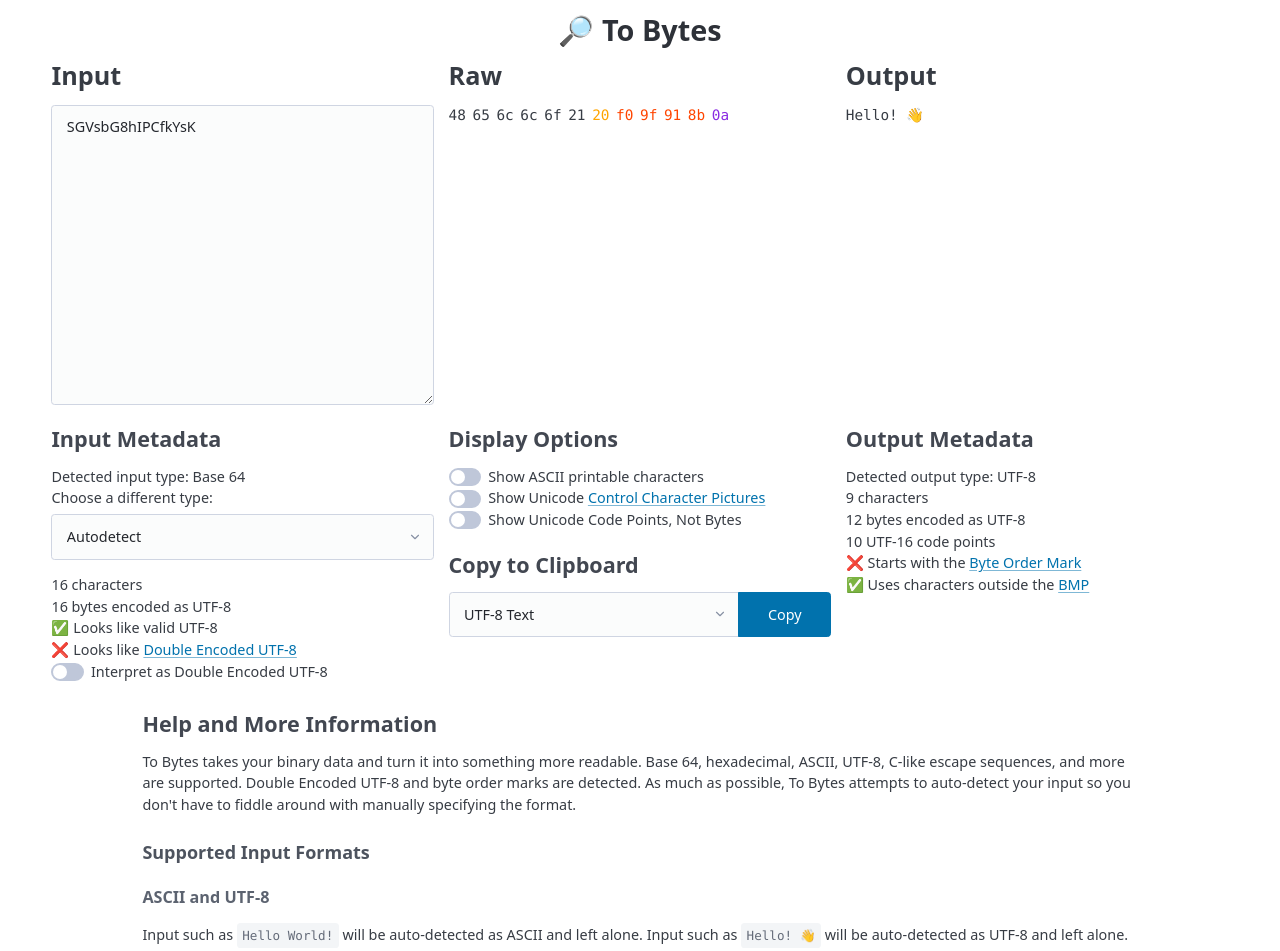
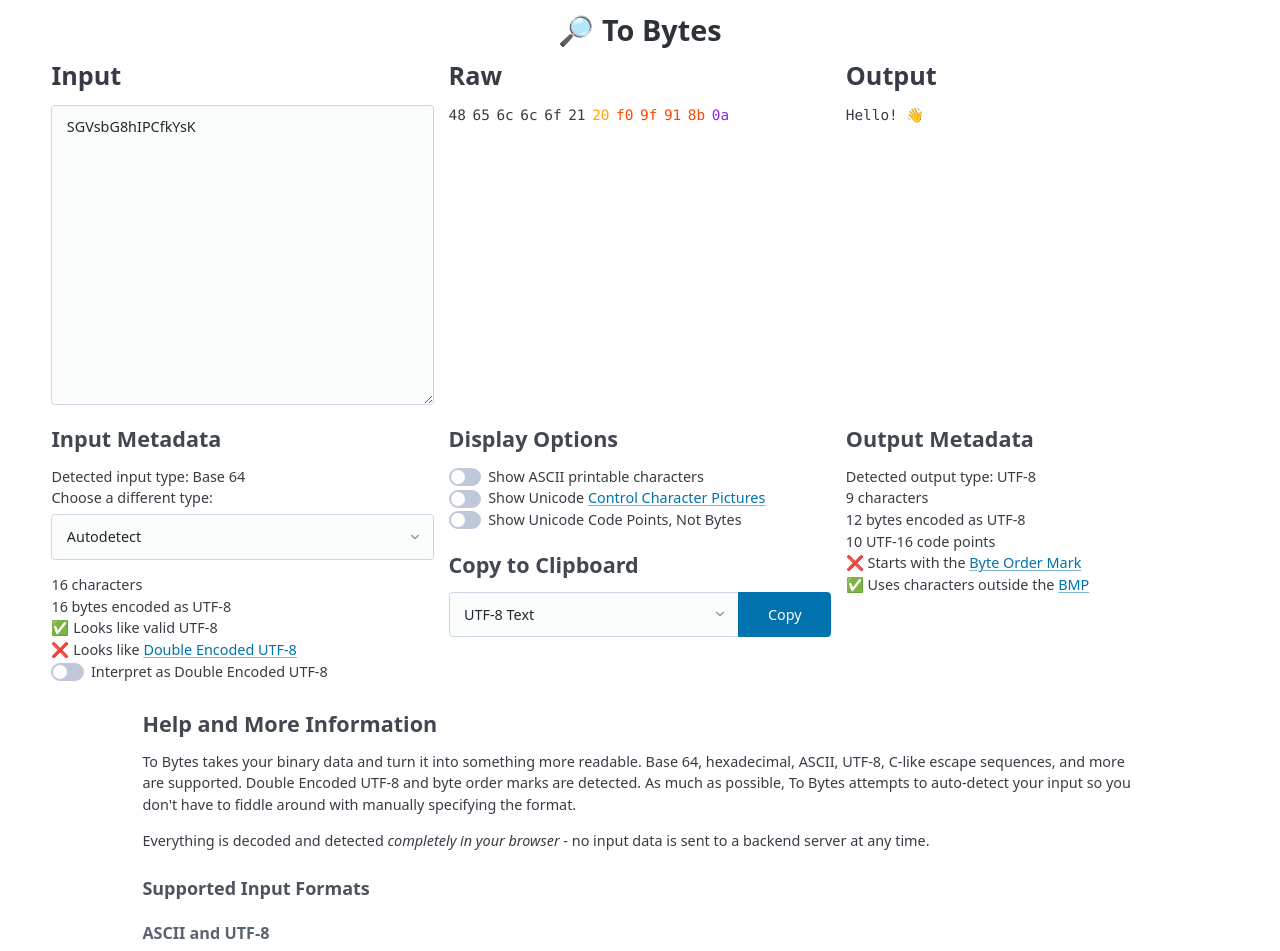
Before and after one commit to simplebitlabs/tobytes, a Vue app: page / in a window 1280 px wide. Shown: the top 951 px of the page. Built offline with nearby package versions, Linux system fonts and the light colour scheme.

Commit message:
Add one more note about client side only

```diff
--- a/src/components/HelpText.vue
+++ b/src/components/HelpText.vue
@@ -5,6 +5,10 @@
     C-like escape sequences, and more are supported. Double Encoded UTF-8 and byte order marks are detected. As much as
     possible, To Bytes attempts to auto-detect your input so you don't have to fiddle around with manually specifying
     the format.
+  </p>
+  <p>
+    Everything is decoded and detected <em>completely in your browser</em> - no input data is sent to a backend server
+    at any time.
   </p>
   <h4>Supported Input Formats</h4>
   <h5>ASCII and UTF-8</h5>
```
